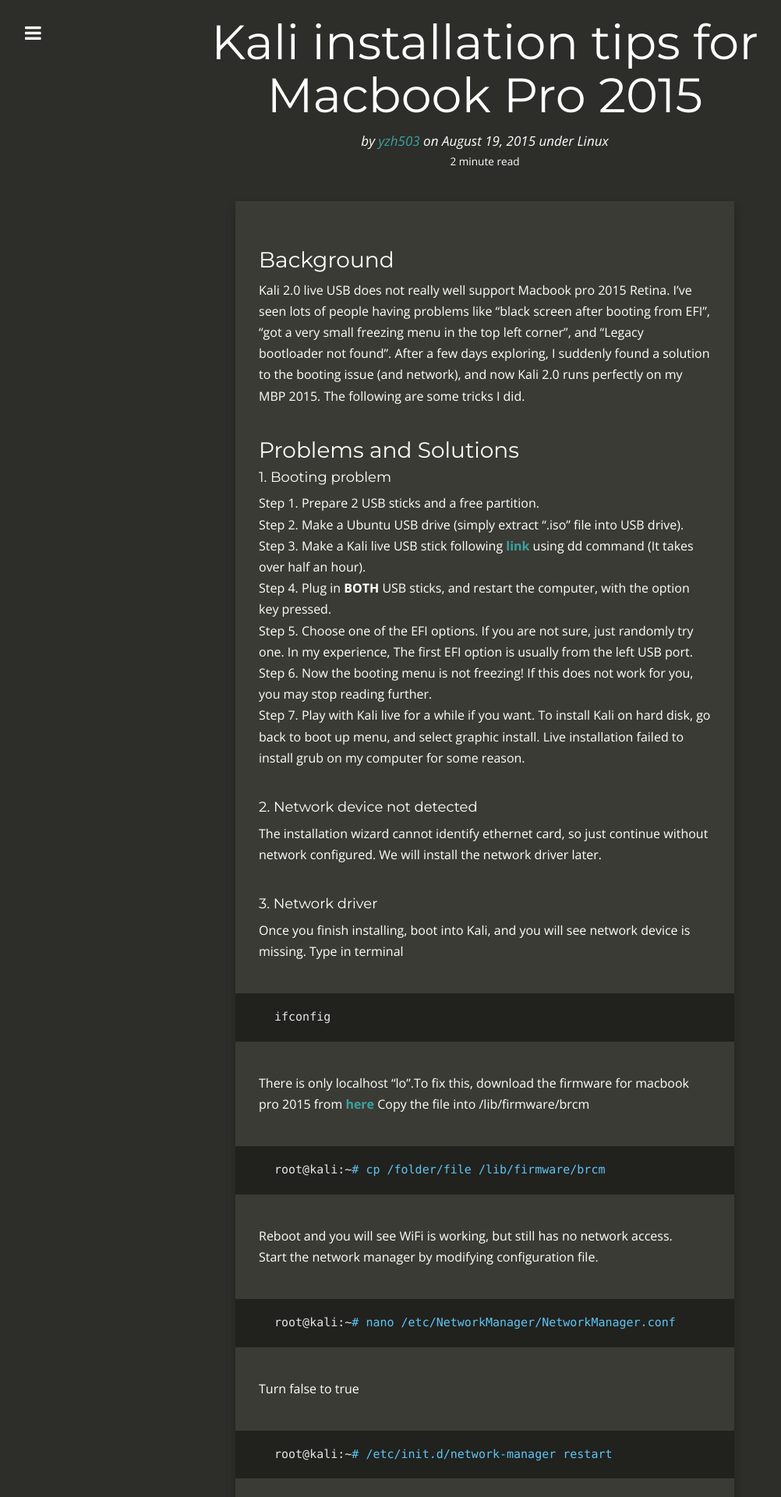
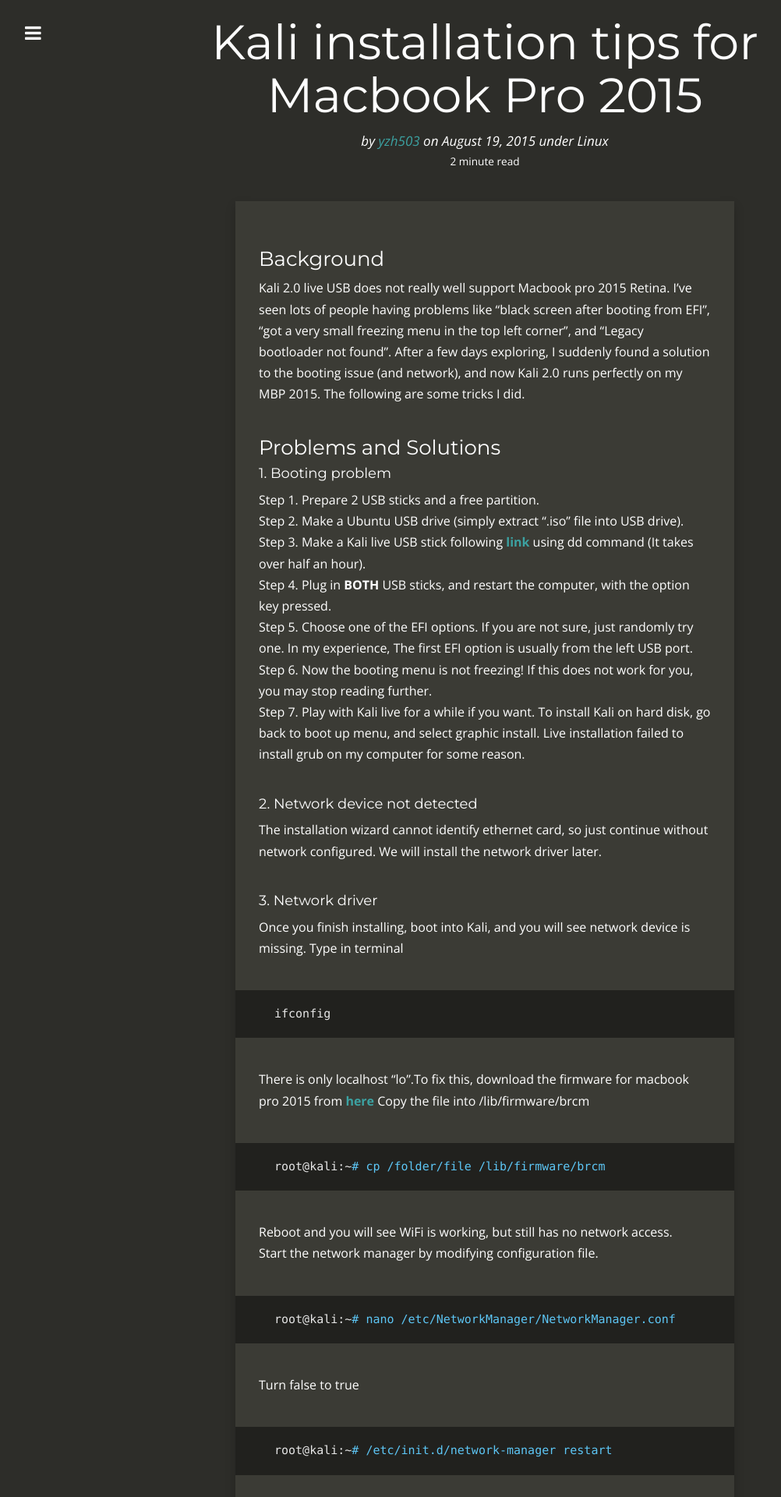
Before and after one commit to yzh503/yzh503.github.io, a Jekyll site: the page built from _posts/2015-08-19-Kali-installation-tips-for-MBP-2015.markdown, in a window 1280 px wide. Shown: the top 1920 px of the page at 78% size, without its empty margins (18-1020 px from the left). Built offline with Jekyll 4.4.1, drawn with Linux system fonts in a browser that asks for light colours; nearby versions of some CDN libraries; Markdown is read by kramdown in place of the engine named in the settings; comment, search, counter and statistics services are not loaded.

Commit message:
font size changed

```diff
--- a/css/style.scss
+++ b/css/style.scss
@@ -427,11 +427,11 @@
 	}
 
 	h2 {
-		font-size: 36px;
+		font-size: 32px; /* was 36 */
 	}
 
 	h3 {
-		font-size: 28px;
+		font-size: 26px; /* was 28 */
 	}
 
 	p {
```
